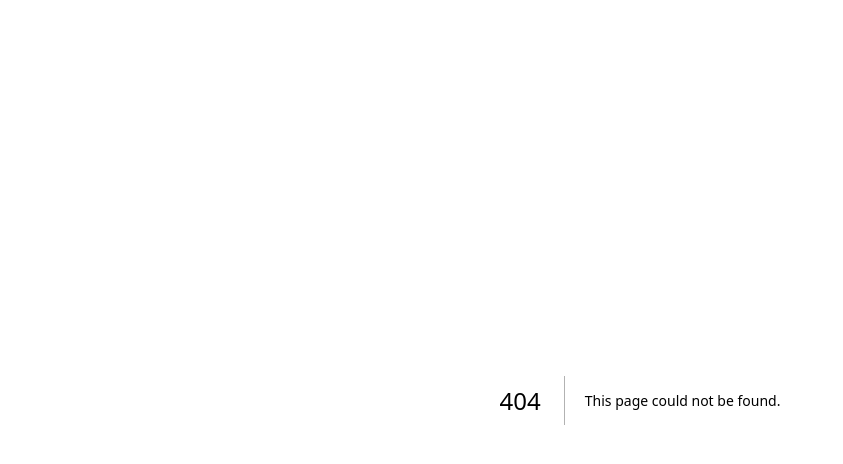
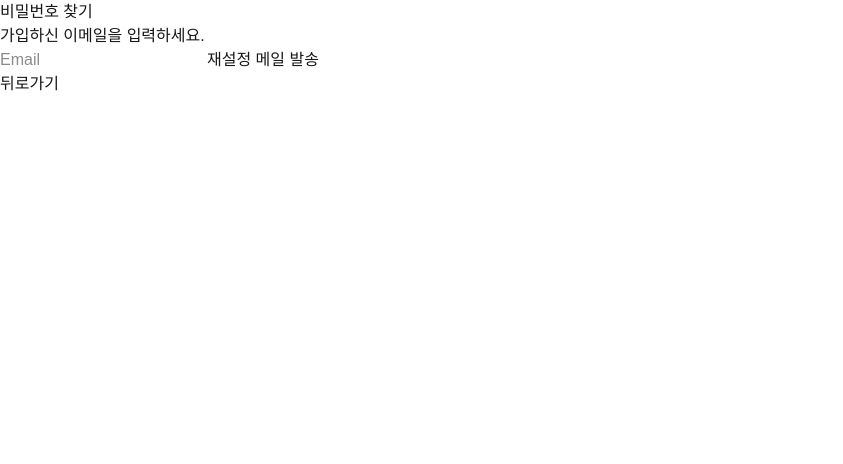
Before and after one commit to Homechiminh/Legalviet, a Next.js app: page /auth/reset-password in a window 1280 px wide. Before the commit this address had no page. Shown: the top 464 px of the page, without its empty margins (0-843 px from the left). Built offline with nearby package versions, Linux system fonts and the light colour scheme.

Commit message:
Create page.js

```diff
--- /dev/null
+++ b/src/app/auth/reset-password/page.js
@@ -0,0 +1,35 @@
+"use client";
+import { useState } from 'react';
+import { supabase } from '@/lib/supabase';
+import { useRouter } from 'next/navigation';
+
+export default function ResetPasswordPage() {
+  const [email, setEmail] = useState('');
+  const [loading, setLoading] = useState(false);
+  const router = useRouter();
+
+  const handleReset = async (e) => {
+    e.preventDefault();
+    setLoading(true);
+    // [중요] redirect 주소는 사장님 도메인으로 설정!
+    const { error } = await supabase.auth.resetPasswordForEmail(email, {
+      redirectTo: `${window.location.origin}/auth/update-password`,
+    });
+    if (error) alert(error.message);
+    else alert("재설정 링크를 메일로 보내드렸습니다!");
+    setLoading(false);
+  };
+
+  return (
+    <div className="auth-box">
+      <h2>비밀번호 찾기</h2>
+      <p>가입하신 이메일을 입력하세요.</p>
+      <form onSubmit={handleReset}>
+        <input type="email" value={email} onChange={(e)=>setEmail(e.target.value)} placeholder="Email" required />
+        <button type="submit" disabled={loading}>재설정 메일 발송</button>
+      </form>
+      <button onClick={() => router.back()} className="btn-back">뒤로가기</button>
+      {/* 스타일 생략 (기본 로그인 스타일 유지) */}
+    </div>
+  );
+}
```
